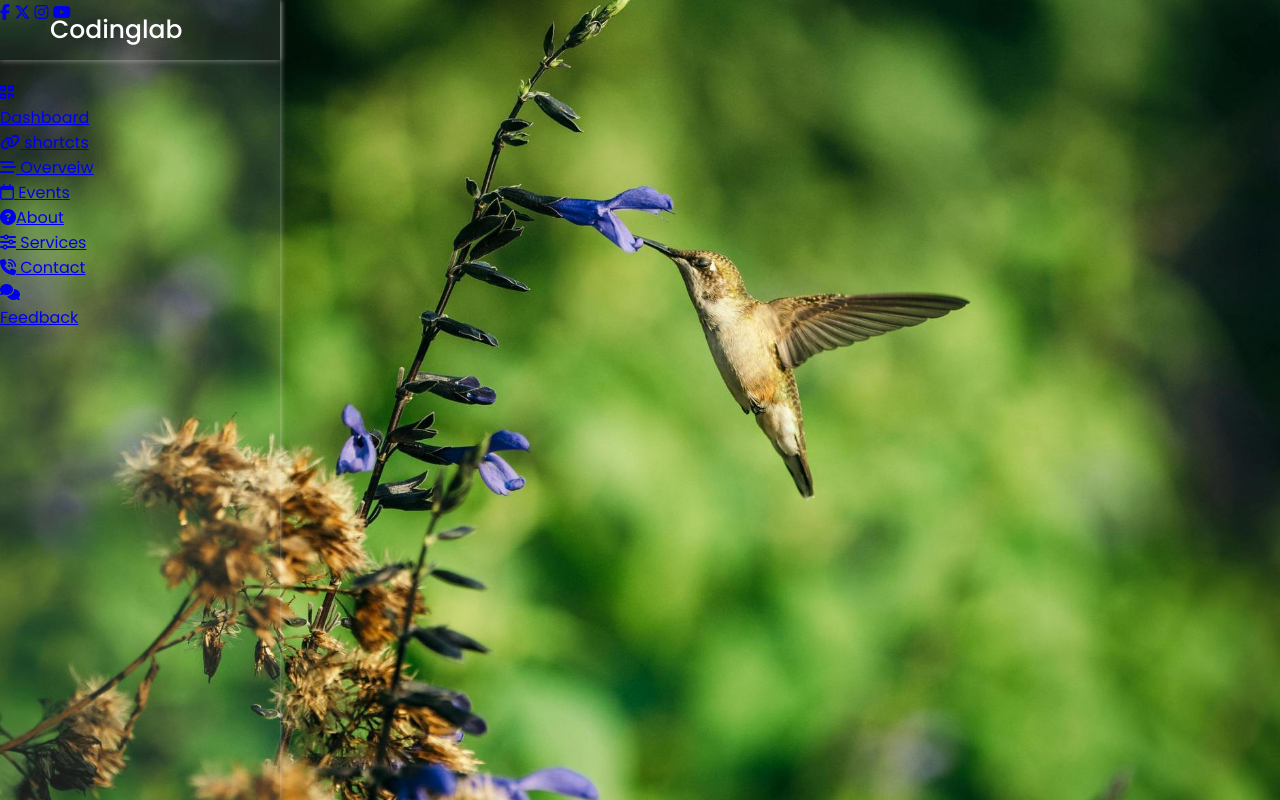
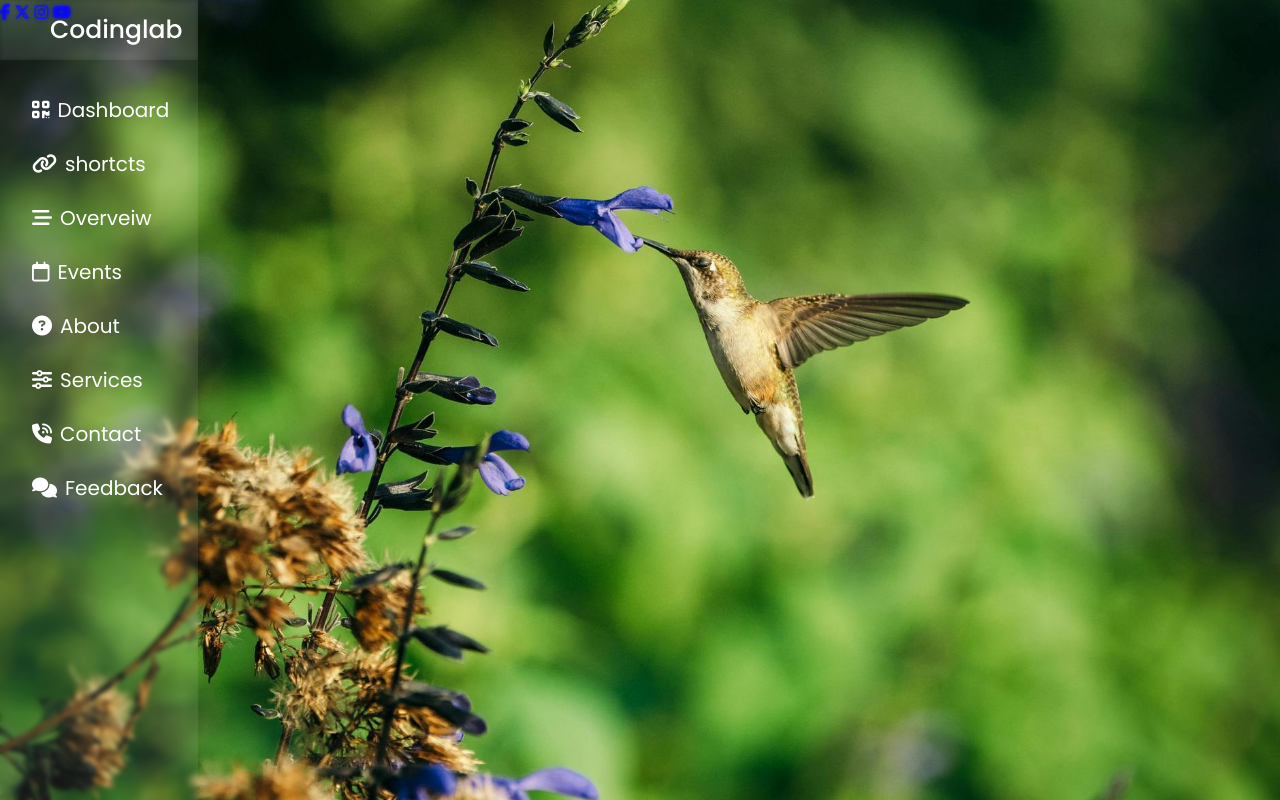
Before and after one commit to Dr-pelumi/sidebar_menu, a plain HTML site: page index.html in a window 1280 px wide. Drawn offline with Linux system fonts and the light colour scheme.

Commit message:
sidebar_menu hover

```diff
--- a/index.html
+++ b/index.html
@@ -18,27 +18,19 @@
          </div>
          <div class="menu">
             <ul>
-            <li><a href="#"><i class="fa-solid fa-qrcode"></i>
-               Dashboard</a></li>
-            <li><a href="#"><i class="fa-solid fa-link"></i>
-               shortcts</a></li>
-            <li><a href="#"><i class="fa-solid fa-bars-staggered"></i>
-               Overveiw</a></li>
-            <li><a href="#"><i class="fa-regular fa-calendar"></i>
-               Events</a></li>
-            <li><a href="#">
-               <i class="fa-solid fa-circle-question"></i>About</a></li>
-            <li><a href="#"><i class="fa-solid fa-sliders"></i>
-               Services</a></li>
-            <li><a href="#"><i class="fa-solid fa-phone-volume"></i>
-               Contact</a></li>
-            <li><a href="#"><i class="fa-solid fa-comments"></i>
-               Feedback</a></li>
+            <li><a href="#"><i class="fa-solid fa-qrcode"></i>Dashboard</a></li>
+            <li><a href="#"><i class="fa-solid fa-link"></i>shortcts</a></li>
+            <li><a href="#"><i class="fa-solid fa-bars-staggered"></i>Overveiw</a></li>
+            <li><a href="#"><i class="fa-regular fa-calendar"></i>Events</a></li>
+            <li><a href="#"> <i class="fa-solid fa-circle-question"></i>About</a></li>
+            <li><a href="#"><i class="fa-solid fa-sliders"></i>Services</a></li>
+            <li><a href="#"><i class="fa-solid fa-phone-volume"></i>Contact</a></li>
+            <li><a href="#"><i class="fa-solid fa-comments"></i>Feedback</a></li>
          </ul>
 
          </div>
 
-         <div class="socialmedia">
+         <div class="social_media">
             <a href="#"><i class="fa-brands fa-facebook-f"></i></a>
             <a href="#"><i class="fa-brands fa-x-twitter"></i></a>
             <a href="#"><i class="fa-brands fa-instagram"></i></a>
--- a/styles.css
+++ b/styles.css
@@ -14,16 +14,22 @@
 .main_box .sidebar_menu{
   position: fixed;
    height: 100vh;
-   width: 280px;
-   background-color: rgba(255, 255, 255, 0.1);
-   box-shadow: 0 0 6px rgba(255, 255, 255, 0.5);
+   width: 198px;
+   /* background-color: rgba(255, 255, 255, 0.1); */
+   /* box-shadow: 0 0 6px rgba(255, 255, 255, 0.5);   */
+  background-color: rgba(255, 255, 255, 0.082);
+  -webkit-backdrop-filter: blur(5px);
+  backdrop-filter: blur(2px);
 }
 
 .sidebar_menu .logo{
 position: absolute;
-width: 280px;
+width: 198px;
 height: 60px;
-box-shadow: 0 0 6px rgba(255, 255, 255, 0.5);
+/* box-shadow: 0 0 6px rgba(255, 255, 255, 0.5); */
+ background-color: rgba(255, 255, 255, 0.027);
+  -webkit-backdrop-filter: blur(5px);
+  backdrop-filter: blur(2px);
 }
 .sidebar_menu .logo a{
    color: #fff;
@@ -37,5 +43,28 @@ box-shadow: 0 0 6px rgba(255, 255, 255, 0.5);
 .sidebar_menu .menu{
   position: absolute;
   top: 80px;
-  width: 100px;
+  width: 195px;
+
 }
+.sidebar_menu .menu li{
+   margin-top: 6px;
+   padding: 6px 24px;
+
+
+}
+.sidebar_menu .menu i{
+   color: #fff;
+   font-size: 20px;
+   padding: 8px;
+
+}
+.sidebar_menu .menu a{
+   text-decoration: none;
+   color: #fff;
+   font-size: 1.25rem;
+}
+.sidebar_menu .menu li:hover{
+   border-left: 1px solid #fff;
+   box-shadow: 0 0 4px  rgba(255, 255, 255, 0.5);
+}
+.sidebar_menu .
```
